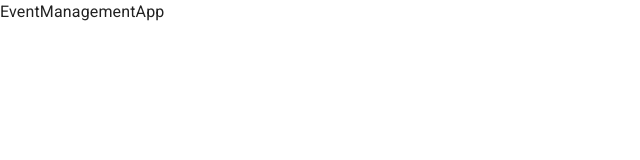
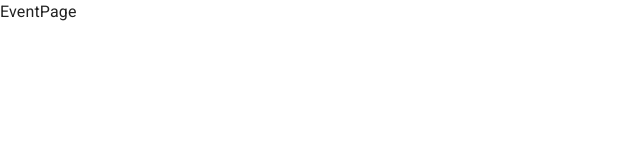
Before and after one commit to carlosantonio98/event-management-react, a React (Vite) app: page /events in a window 1280 px wide. Shown: the top 160 px of the page, without its empty margins (0-640 px from the left). Built offline with nearby package versions, Linux system fonts and the light colour scheme.

Commit message:
feat: add react router dom configuration

```diff
--- a/src/EventManagementApp.jsx
+++ b/src/EventManagementApp.jsx
@@ -1,9 +1,10 @@
+import { AppRouter } from './router/AppRouter';
 import { AppTheme } from './themes';
 
 export const EventManagementApp = () => {
     return (
         <AppTheme>
-            <div>EventManagementApp</div>
+            <AppRouter />
         </AppTheme>
     )
 }
--- /dev/null
+++ b/src/event/pages/EventPage.jsx
@@ -0,0 +1,6 @@
+
+export const EventPage = () => {
+    return (
+        <div>EventPage</div>
+    )
+}
--- /dev/null
+++ b/src/event/pages/index.js
@@ -0,0 +1,2 @@
+
+export * from './EventPage';
--- /dev/null
+++ b/src/event/routes/EventRoutes.jsx
@@ -0,0 +1,12 @@
+import { Routes, Route } from 'react-router-dom';
+import { EventPage } from '../pages';
+
+export const EventRoutes = () => {
+    return (
+        <Routes>
+
+            <Route path="/events" element={ <EventPage /> } />
+
+        </Routes>
+    )
+}
--- a/src/main.jsx
+++ b/src/main.jsx
@@ -4,9 +4,12 @@ import ReactDOM from 'react-dom/client';
 
 import { EventManagementApp } from './EventManagementApp.jsx';
 import './style.css';
+import { BrowserRouter } from 'react-router-dom';
 
 ReactDOM.createRoot(document.getElementById('root')).render(
     <React.StrictMode>
-        <EventManagementApp />
+        <BrowserRouter>
+            <EventManagementApp />
+        </BrowserRouter>
     </React.StrictMode>,
 )
--- /dev/null
+++ b/src/router/AppRouter.jsx
@@ -0,0 +1,12 @@
+import { Route, Routes } from 'react-router-dom';
+import { EventRoutes } from '../event/routes/EventRoutes';
+
+export const AppRouter = () => {
+    return (
+        <Routes>
+
+            <Route path="/*" element={ <EventRoutes /> } />
+
+        </Routes>
+    )
+}
```
